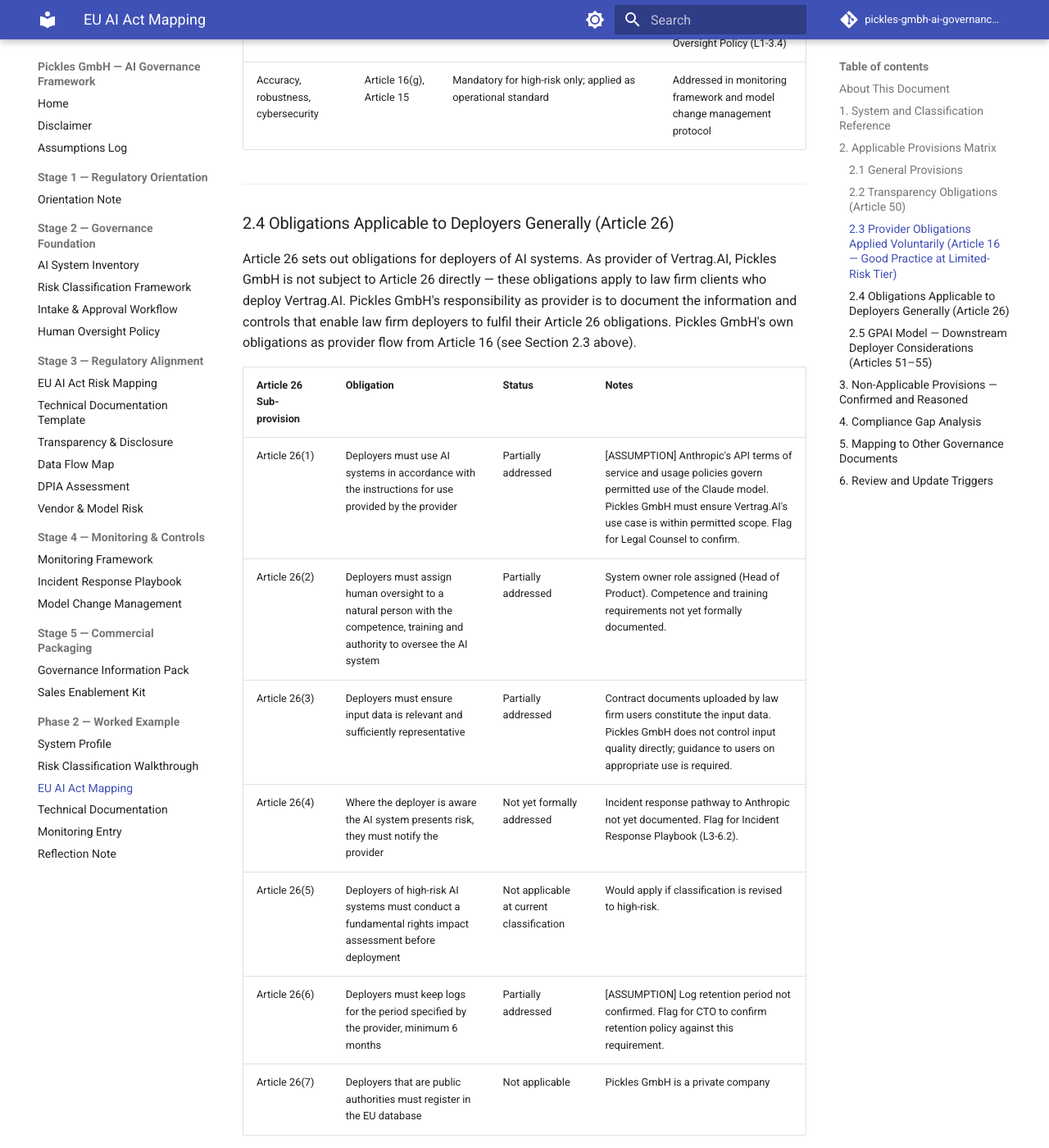
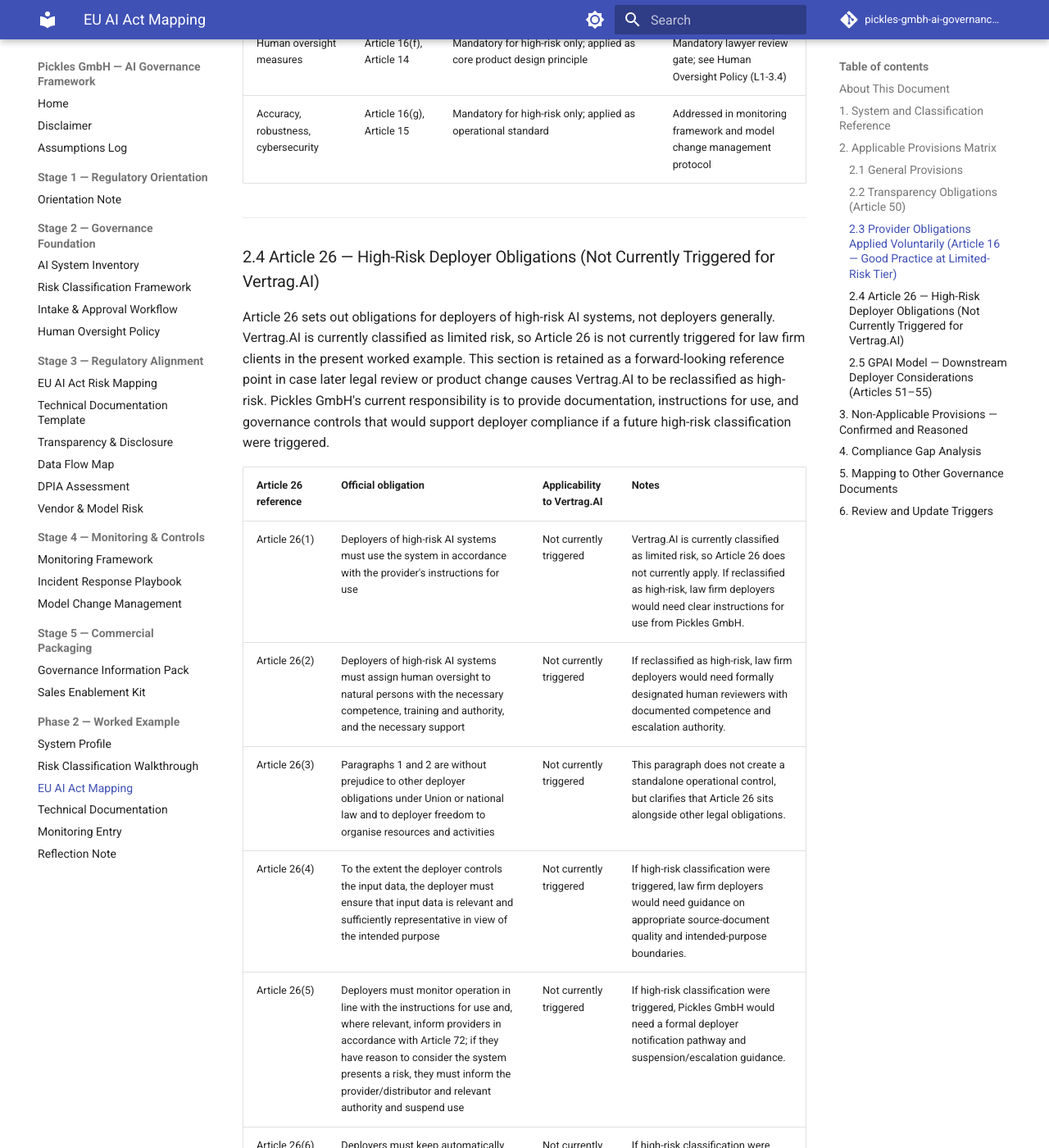
Before and after one commit to davidcockson-compliance/pickles-gmbh-ai-governance-framework, an MkDocs documentation site: the page built from docs/phase-2-worked-example/P2-Worked-Example-EU-AI-Act-Mapping-v1.md, in a window 1280 px wide and 1400 px high, scrolled down 4304 px. Shown: the whole window at 82% size. Built offline with MkDocs 1.6.1 and Material for MkDocs 9.7.7, drawn with Linux system fonts in a browser that asks for light colours; comment, search, counter and statistics services are not loaded; some of the changed text lies outside the part shown.

Commit message:
fix: correct EU AI Act article citations in GitHub Pages docs
- Art 48 CE marking (was Art 49) in P2 mapping and L4-7.2
- Art 27 FRIA (was Art 26(5)) in P2 mapping and conditional note
- Art 26 section rewritten: high-risk deployers only, not deployers generally
- Art 26 table expanded from 7 to 12 rows with correct paragraph summaries
- GPAI downstream reference corrected to Art 3 defs + Art 53(1)(b) (was Art 28(2))
- Art 113 notation corrected: point (a) and general application date (was (1)/(6))
- Art 4 AI literacy: operators -> providers and deployers
- Art 50(4) scope narrowed to public-interest/deep-fake context in P2 risk classification
- Pickles GmbH role updated: adds downstream deployer of Claude API
- GAP-004: Art 26(4) -> Art 26(5) with forward-looking note
- GAP-008: Art 26(3) -> Art 26(4) with forward-looking note
- 1 Aug 2024 timeline row clarified: general application deferred to 2026

Co-Authored-By: Claude Sonnet 4.6 <noreply@anthropic.com>

```diff
--- a/docs/phase-2-worked-example/P2-Worked-Example-EU-AI-Act-Mapping-v1.md
+++ b/docs/phase-2-worked-example/P2-Worked-Example-EU-AI-Act-Mapping-v1.md
@@ -32,7 +32,7 @@ All article references are to Regulation (EU) 2024/1689 as published in the Offi
 | **System ID** | PKL-SYS-003 |
 | **EU AI Act classification** | Limited risk (Article 50 transparency obligations) |
 | **Pickles GmbH internal tier** | Medium-High |
-| **Pickles GmbH role** | Provider of Vertrag.AI (Article 3(3)) |
+| **Pickles GmbH role** | Provider of Vertrag.AI (Article 3(3)); downstream deployer of Claude API (Article 3(4)) |
 | **Law firm customer role** | Deployer of Vertrag.AI (Article 3(4)) |
 | **Anthropic role** | Provider of upstream GPAI model (Claude API) — Articles 51–55 |
 | **Classification source document** | P2-Worked-Example-Risk-Classification-v1.md |
@@ -80,19 +80,22 @@ Article 16 sets out obligations for providers of high-risk AI systems. Vertrag.A
 
 ---
 
-### 2.4 Obligations Applicable to Deployers Generally (Article 26)
+### 2.4 Article 26 — High-Risk Deployer Obligations (Not Currently Triggered for Vertrag.AI)
 
-Article 26 sets out obligations for deployers of AI systems. As provider of Vertrag.AI, Pickles GmbH is not subject to Article 26 directly — these obligations apply to law firm clients who deploy Vertrag.AI. Pickles GmbH's responsibility as provider is to document the information and controls that enable law firm deployers to fulfil their Article 26 obligations. Pickles GmbH's own obligations as provider flow from Article 16 (see Section 2.3 above).
+Article 26 sets out obligations for deployers of high-risk AI systems, not deployers generally. Vertrag.AI is currently classified as limited risk, so Article 26 is not currently triggered for law firm clients in the present worked example. This section is retained as a forward-looking reference point in case later legal review or product change causes Vertrag.AI to be reclassified as high-risk. Pickles GmbH's current responsibility is to provide documentation, instructions for use, and governance controls that would support deployer compliance if a future high-risk classification were triggered.
 
-| Article 26 Sub-provision | Obligation | Status | Notes |
+| Article 26 reference | Official obligation | Applicability to Vertrag.AI | Notes |
 |---|---|---|---|
-| Article 26(1) | Deployers must use AI systems in accordance with the instructions for use provided by the provider | Partially addressed | [ASSUMPTION] Anthropic's API terms of service and usage policies govern permitted use of the Claude model. Pickles GmbH must ensure Vertrag.AI's use case is within permitted scope. Flag for Legal Counsel to confirm. |
-| Article 26(2) | Deployers must assign human oversight to a natural person with the competence, training and authority to oversee the AI system | Partially addressed | System owner role assigned (Head of Product). Competence and training requirements not yet formally documented. |
-| Article 26(3) | Deployers must ensure input data is relevant and sufficiently representative | Partially addressed | Contract documents uploaded by law firm users constitute the input data. Pickles GmbH does not control input quality directly; guidance to users on appropriate use is required. |
-| Article 26(4) | Where the deployer is aware the AI system presents risk, they must notify the provider | Not yet formally addressed | Incident response pathway to Anthropic not yet documented. Flag for Incident Response Playbook (L3-6.2). |
-| Article 26(5) | Deployers of high-risk AI systems must conduct a fundamental rights impact assessment before deployment | Not applicable at current classification | Would apply if classification is revised to high-risk. |
-| Article 26(6) | Deployers must keep logs for the period specified by the provider, minimum 6 months | Partially addressed | [ASSUMPTION] Log retention period not confirmed. Flag for CTO to confirm retention policy against this requirement. |
-| Article 26(7) | Deployers that are public authorities must register in the EU database | Not applicable | Pickles GmbH is a private company |
+| Article 26(1) | Deployers of high-risk AI systems must use the system in accordance with the provider's instructions for use | Not currently triggered | Vertrag.AI is currently classified as limited risk, so Article 26 does not currently apply. If reclassified as high-risk, law firm deployers would need clear instructions for use from Pickles GmbH. |
+| Article 26(2) | Deployers of high-risk AI systems must assign human oversight to natural persons with the necessary competence, training and authority, and the necessary support | Not currently triggered | If reclassified as high-risk, law firm deployers would need formally designated human reviewers with documented competence and escalation authority. |
+| Article 26(3) | Paragraphs 1 and 2 are without prejudice to other deployer obligations under Union or national law and to deployer freedom to organise resources and activities | Not currently triggered | This paragraph does not create a standalone operational control, but clarifies that Article 26 sits alongside other legal obligations. |
+| Article 26(4) | To the extent the deployer controls the input data, the deployer must ensure that input data is relevant and sufficiently representative in view of the intended purpose | Not currently triggered | If high-risk classification were triggered, law firm deployers would need guidance on appropriate source-document quality and intended-purpose boundaries. |
+| Article 26(5) | Deployers must monitor operation in line with the instructions for use and, where relevant, inform providers in accordance with Article 72; if they have reason to consider the system presents a risk, they must inform the provider/distributor and relevant authority and suspend use | Not currently triggered | If high-risk classification were triggered, Pickles GmbH would need a formal deployer notification pathway and suspension/escalation guidance. |
+| Article 26(6) | Deployers must keep automatically generated logs, to the extent under their control, for an appropriate period of at least six months unless otherwise required by law | Not currently triggered | If high-risk classification were triggered, retention periods and log-access responsibilities would need to be specified contractually and operationally. |
+| Article 26(7) | Employer-deployers must inform workers' representatives and affected workers before putting the system into service or using it at the workplace | Not currently triggered | Relevant only where the deployer is an employer using a high-risk system in the workplace. |
+| Article 26(8) | Public-authority deployers must comply with Article 49 registration obligations and must not use an unregistered high-risk system | Not currently triggered | Not applicable to Pickles GmbH; would only matter for public-sector deployers using a high-risk system. |
+| Article 26(9) | Deployers must use Article 13 information where applicable to comply with DPIA obligations under GDPR Article 35 / LED Article 27 | Not currently triggered | Relevant only if the system becomes high-risk and personal-data processing triggers DPIA obligations. |
+| Article 26(10)–(12) | Special rules for post-remote biometric identification, Annex III decision contexts, and cooperation with authorities | Not currently triggered | Not relevant to the current Vertrag.AI use case. |
 
 ---
 
@@ -103,7 +106,7 @@ Vertrag.AI deploys the Claude API, which is a General Purpose AI (GPAI) model pr
 | Obligation Area | Article Reference | Assessment |
 |---|---|---|
 | GPAI provider obligations | Articles 53–54 | Held by Anthropic, not Pickles GmbH. Pickles GmbH should obtain and retain a copy of Anthropic's GPAI model compliance documentation (summary or transparency report) as evidence that the upstream provider obligations are being met. |
-| Downstream deployer — using GPAI for specific purpose | Article 28(2) | Where a deployer uses a GPAI model for a specific purpose (here: contract review), and makes the system available to downstream users (law firms), the deployer takes on obligations proportionate to the specific use case. Pickles GmbH's Article 50 transparency obligations and Article 16 provider obligations are the primary expression of this at the product layer. |
+| Downstream integration of an upstream GPAI model | Article 3 definitions; Article 53(1)(b) | Pickles GmbH integrates an upstream GPAI model into a downstream AI system made available under its own name. At the product layer, Pickles GmbH is the provider of Vertrag.AI and must assess its own obligations by reference to the characteristics and risk classification of the downstream system. As an upstream GPAI provider, Anthropic must provide sufficient technical documentation and information to enable downstream providers to understand the capabilities and limitations of the model and support compliance at the integrated-system layer. |
 | GPAI systemic risk | Article 55 | Applies to GPAI models with systemic risk (above the compute threshold). Pickles GmbH should confirm with Anthropic whether the deployed Claude model version is designated as a systemic risk model, and what (if any) downstream obligations this creates. [Flag for Legal Counsel / Anthropic account review.] |
 
 ---
@@ -116,11 +119,11 @@ These provisions were assessed in the risk classification walkthrough (P2-Worked
 |---|---|
 | Article 5 — Prohibited AI practices | Vertrag.AI does not employ subliminal manipulation, biometric surveillance, social scoring, or any other prohibited practice |
 | Chapter III Section 2 — High-risk AI system obligations (Articles 8–15) | Vertrag.AI is classified as limited risk; Annex III high-risk categories do not apply in the current design |
-| Article 49 — CE marking | CE marking applies to high-risk AI systems only |
+| Article 48 — CE marking | CE marking applies to high-risk AI systems only |
 | Article 49 — Registration in the EU database referred to in Article 71 (provider) | Registration in the EU database applies to providers of high-risk AI systems (Article 49) and certain GPAI models; Vertrag.AI is classified as limited risk and this obligation does not currently apply. Would apply if classification is revised to high-risk. |
-| Article 26(5) — Fundamental rights impact assessment | Applies to deployers of high-risk AI systems only |
+| Article 27 — Fundamental rights impact assessment | Applies only to specified deployers of certain high-risk AI systems (including bodies governed by public law, private entities providing public services, and deployers of certain Annex III point 5 systems). Vertrag.AI is currently classified as limited risk, so Article 27 is not currently triggered. |
 
-> **Conditional note:** If a product change increases automation level, or if legal review concludes that Annex III Category 5 or 8 applies, Vertrag.AI would become a high-risk AI system. At that point, all Chapter III Section 2 obligations would apply, including: conformity assessment (Article 43), technical documentation to Annex IV standard (Article 11), EU database registration (Article 49), and fundamental rights impact assessment (Article 26(5)). This document would require a full revision.
+> **Conditional note:** If a product change increases automation level, or if legal review concludes that Annex III Category 5 or 8 applies, Vertrag.AI would become a high-risk AI system. At that point, all Chapter III Section 2 obligations would apply, including: conformity assessment (Article 43), technical documentation to Annex IV standard (Article 11), EU database registration (Article 49), and where the deployer falls within the categories covered by Article 27, a fundamental rights impact assessment. This document would require a full revision.
 
 ---
 
@@ -133,11 +136,11 @@ Summary of gaps identified in Section 2, with priority and ownership.
 | GAP-001 | Machine-readable labelling of AI-generated text output not yet addressed | Article 50(2) | High | Head of Engineering / Head of Product | Assess technical feasibility in DOCX output; obtain legal view on scope of obligation |
 | GAP-002 | Article 50(4) deployer disclosure form not legally reviewed; law firm guidance not produced | Article 50(4) | High | Legal Counsel | Review current product UI labelling against Article 50(4) requirements; confirm whether mandatory lawyer review constitutes editorial control for the safe harbour; document guidance for law firm deployers |
 | GAP-003 | AI literacy training programme not confirmed | Article 4 | Medium | Head of Product / HR | Document and deliver AI literacy training for all staff interacting with Vertrag.AI; record completion |
-| GAP-004 | Incident notification pathway to Anthropic not documented | Article 26(4) | Medium | Legal Counsel / Head of Engineering | Add Anthropic notification pathway to Incident Response Playbook (L3-6.2) |
+| GAP-004 | Incident notification pathway to Anthropic not documented | Article 26(5) (forward-looking — not currently triggered; Article 26 applies to high-risk AI systems only) | Medium | Legal Counsel / Head of Engineering | Add Anthropic notification pathway to Incident Response Playbook (L3-6.2); note this becomes mandatory if Vertrag.AI is reclassified as high-risk |
 | GAP-005 | Log retention period not confirmed against 6-month minimum | Article 26(6) | Medium | CTO / Head of Engineering | Confirm retention policy; update infrastructure documentation |
 | GAP-006 | Human oversight competence and training requirements not formally documented | Article 26(2) | Medium | Head of Product | Document competence requirements for the system owner role; link to training records |
 | GAP-007 | Anthropic GPAI compliance documentation not yet obtained | Articles 51–55 | Low | Legal Counsel | Request Anthropic's GPAI transparency documentation or model card; retain on file |
-| GAP-008 | User guidance on appropriate input data not yet produced | Article 26(3) | Low | Head of Product | Produce and publish guidance for law firm users on appropriate contract document inputs |
+| GAP-008 | User guidance on appropriate input data not yet produced | Article 26(4) (forward-looking — not currently triggered; Article 26 applies to high-risk AI systems only) | Low | Head of Product | Produce and publish guidance for law firm users on appropriate contract document inputs; note this becomes mandatory for high-risk deployers if Vertrag.AI is reclassified |
 
 ---
 
```
Also changed, not shown: docs/phase-2-worked-example/P2-Worked-Example-Risk-Classification-v1.md (+1 -1 lines), docs/stage-1-regulatory-orientation/STAGE1-Regulatory-Orientation-Note-v1.md (+1 -1 lines), docs/stage-3-regulatory-alignment/L2-4.1-EU-AI-Act-Risk-Mapping-Matrix-v1.md (+1 -1 lines), docs/stage-3-regulatory-alignment/L2-4.3-Transparency-Disclosure-Framework-v1.md (+4 -4 lines), docs/stage-5-commercial-packaging/L4-7.2-Enterprise-Sales-Enablement-Kit-v1.md (+1 -1 lines).
